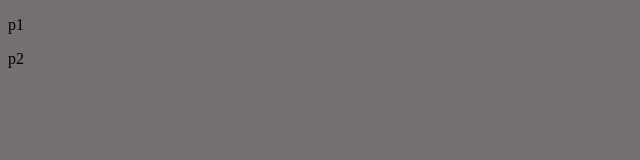
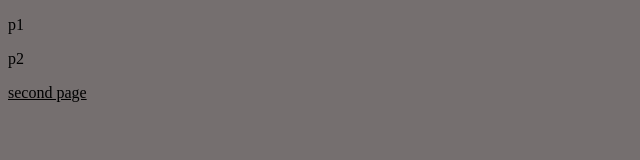
Before and after one commit to andrew2415/dz, a plain HTML site: page index.html in a window 1280 px wide. Shown: the whole page, without its empty margins (0-640 px from the left). Drawn offline with Linux system fonts and the light colour scheme.

Commit message:
вторая страница

```diff
--- a/index.html
+++ b/index.html
@@ -6,11 +6,10 @@
     <meta name="viewport" content="width=device-width, initial-scale=1.0">
     <title>Document</title>
     <link rel="stylesheet" href="css/style.css">
-
 </head>
 <body>
     <p>p1</p>
     <P>p2</P>
-
+    <a href="./second.html">second page</a>
 </body>
 </html>
```
